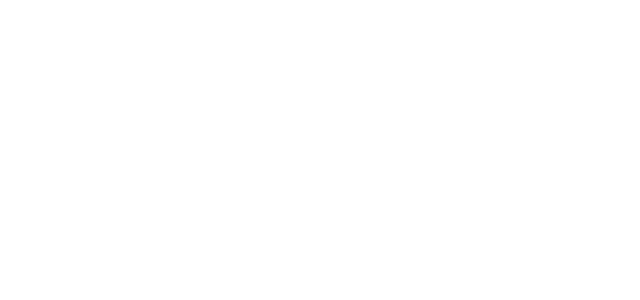
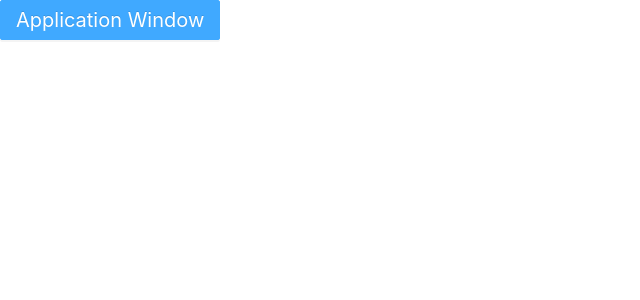
Before and after one commit to morganmarienelson/Garden-Management-System, a React (Create React App) app in the folder cgmsapp/: page / in a window 1280 px wide. Shown: the top 300 px of the page, without its empty margins (0-640 px from the left). Built offline with nearby package versions, Linux system fonts and the light colour scheme.

Commit message:
open app button updated

```diff
--- a/cgmsapp/src/App.js
+++ b/cgmsapp/src/App.js
@@ -4,7 +4,7 @@ import OpenAppBtn from "./components/OpenAppBtn";
 function App() {
   return (
       <div className="container">
-        {/*<OpenAppBtn/>*/}
+        <OpenAppBtn/>
       </div>
   );
 }
--- a/cgmsapp/src/components/OpenAppBtn.js
+++ b/cgmsapp/src/components/OpenAppBtn.js
@@ -16,7 +16,7 @@ export default function OpenAppBtn() {
     useEffect(() => {
         const checkTheDate = async () => {
             if (checkDate){
-                if (date.length == 0){
+                if (date.length === 0){
                     setShowCloseBtn(false);
                 } else if (moment().isAfter(date[1])){
                     setDate([]);
@@ -78,7 +78,7 @@ export default function OpenAppBtn() {
 
     return (
         <div>
-            <Button type="primary" onClick={handleModalOpen}>Application Window</Button>
+            <Button type="primary" className="appBtn" onClick={handleModalOpen}>Application Window</Button>
             <Modal
                 onOk={onModalOk}
                 open={isOpen}
@@ -86,9 +86,9 @@ export default function OpenAppBtn() {
             >
                 <div className="modal">
                     {showCloseBtn ? (
-                        <h2>Current Application Window</h2>
+                        <div className="modalHeading">Current Application Window</div>
                     ) : (
-                        <h2>Select Application Window</h2>
+                        <div className="modalHeading">Select Application Window</div>
                     )}
                     <div className="datePicker">
                         <DatePicker.RangePicker
--- a/cgmsapp/src/css/openAppBtn.css
+++ b/cgmsapp/src/css/openAppBtn.css
@@ -4,9 +4,21 @@
 }
 
 .datePicker{
-    margin-top: 40px;
+    margin-top: 30px;
+}
+
+.modalHeading{
+    font-size: 25px;
+    font-weight: bold;
 }
 
 .closeAppBtn{
-    margin-top: 40px;
+    margin-top: 30px;
+    font-size: 20px;
+    height: 40px;
 }
+
+.appBtn{
+    font-size: 20px;
+    height: 40px;
+}
```
